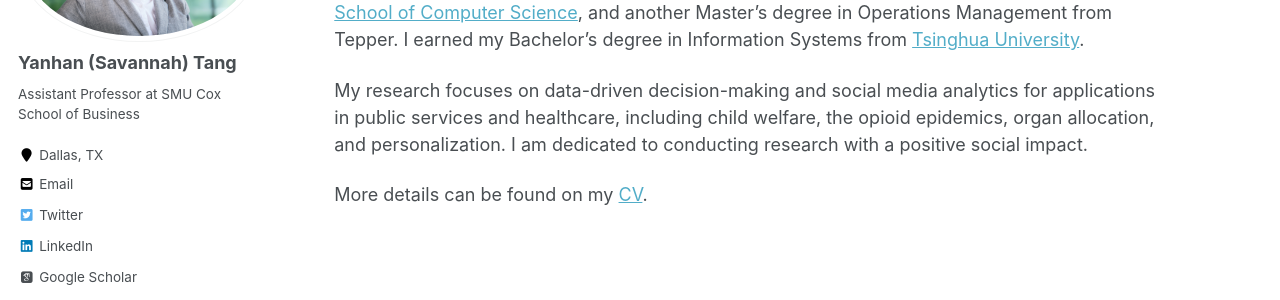
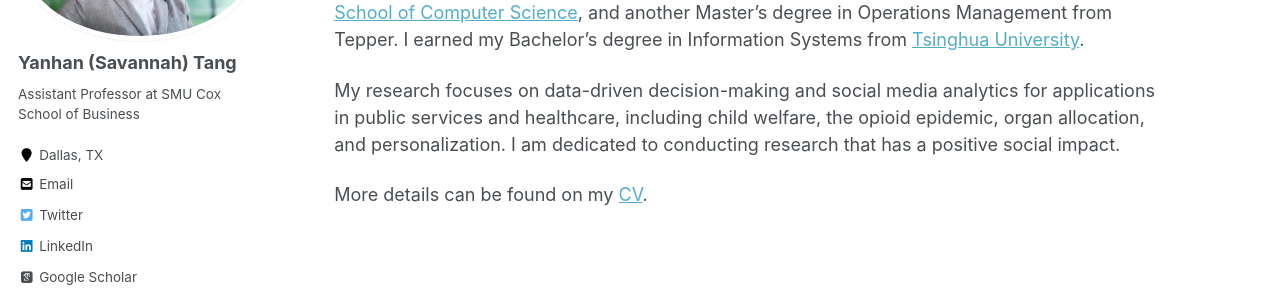
Before and after one commit to savytang/savytang.github.io, a Jekyll site: the page built from _pages/about.md, in a window 1280 px wide. Shown: the part 242-542 px from the top of the page. Built offline with Jekyll 4.4.1, drawn with Linux system fonts in a browser that asks for light colours; some web fonts are replaced.

Commit message:
Update about
Updated about

```diff
--- a/_pages/about.md
+++ b/_pages/about.md
@@ -12,6 +12,6 @@ redirect_from:
 
 I am an Assistant Professor of [Information Technology and Operations Management](https://www.smu.edu/cox/academics/information-technology-and-operations-management-department) at [SMU Cox School of Business](https://www.smu.edu/cox). I obtained my Ph.D. in Operations Management from the [Tepper School of Business](https://www.cmu.edu/tepper/) at [Carnegie Mellon University](https://www.cmu.edu/), a [Master's degree in Machine Learning](https://www.ml.cmu.edu/academics/machine-learning-masters-curriculum.html) from [CMU's School of Computer Science](https://www.cs.cmu.edu/), and another Master’s degree in Operations Management from Tepper. I earned my Bachelor’s degree in Information Systems from [Tsinghua University](https://www.tsinghua.edu.cn/en/index.htm).
 
-My research focuses on data-driven decision-making and social media analytics for applications in public services and healthcare, including child welfare, the opioid epidemics, organ allocation, and personalization. I am dedicated to conducting research with a positive social impact.
+My research focuses on data-driven decision-making and social media analytics for applications in public services and healthcare, including child welfare, the opioid epidemic, organ allocation, and personalization. I am dedicated to conducting research that has a positive social impact.
 
 More details can be found on my [CV](../files/Tang_CV_20250914.pdf).
```
